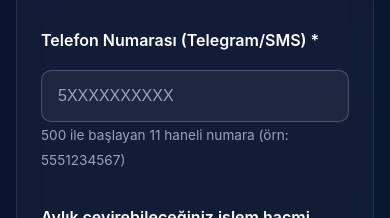
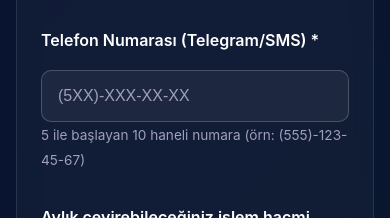
Before and after one commit to yasinerenkovalik/lansman, a React (Vite) app: page / in a window 390 px wide. Shown: the part 2872-3090 px from the top of the page. Built offline with nearby package versions, Linux system fonts and the light colour scheme.

Commit message:
phone number

```diff
--- a/src/components/LeadForm.jsx
+++ b/src/components/LeadForm.jsx
@@ -8,15 +8,32 @@ function LeadForm({ onSubmit }) {
     volume: ''
   })
 
+  const formatPhone = (value) => {
+    // Sadece rakamları al
+    const numbers = value.replace(/\D/g, '')
+
+    // 10 haneden fazla olmasın
+    if (numbers.length > 10) return formData.phone
+
+    // Format: (5XX)-XXX-XX-XX
+    // Sadece rakamları göster, 3'ten az ise
+    if (numbers.length === 0) return ''
+    if (numbers.length <= 3) return numbers
+    // 4-6 hane: (5XX)-XXX
+    if (numbers.length <= 6) return `(${numbers.slice(0, 3)})-${numbers.slice(3)}`
+    // 7-8 hane: (5XX)-XXX-XX
+    if (numbers.length <= 8) return `(${numbers.slice(0, 3)})-${numbers.slice(3, 6)}-${numbers.slice(6)}`
+    // 9-10 hane: (5XX)-XXX-XX-XX
+    return `(${numbers.slice(0, 3)})-${numbers.slice(3, 6)}-${numbers.slice(6, 8)}-${numbers.slice(8)}`
+  }
+
   const handleChange = (e) => {
     const { name, value } = e.target
 
     if (name === 'phone') {
-      // Sadece rakam al
-      const numbers = value.replace(/\D/g, '')
       setFormData({
         ...formData,
-        [name]: numbers
+        [name]: formatPhone(value)
       })
     } else {
       setFormData({
@@ -28,7 +45,20 @@ function LeadForm({ onSubmit }) {
 
   const handleSubmit = (e) => {
     e.preventDefault()
-    onSubmit(formData)
+
+    // Telefonu sadece rakam olarak gönder
+    const cleanPhone = formData.phone.replace(/\D/g, '')
+
+    // 5 ile başlamalı ve 10 hane olmalı
+    if (!cleanPhone.startsWith('5') || cleanPhone.length !== 10) {
+      alert('Lütfen geçerli bir telefon numarası giriniz (5 ile başlamalı, 10 hane)')
+      return
+    }
+
+    onSubmit({
+      ...formData,
+      phone: cleanPhone
+    })
   }
 
   return (
@@ -63,14 +93,12 @@ function LeadForm({ onSubmit }) {
               name="phone"
               value={formData.phone}
               onChange={handleChange}
-              placeholder="5XXXXXXXXXX"
-              pattern="5[0-9]{10}"
-              maxLength="11"
+              placeholder="(5XX)-XXX-XX-XX"
               required
-              title="500 ile başlayan 11 haneli telefon numarası giriniz"
+              title="5 ile başlayan 10 haneli telefon numarası giriniz"
             />
             <small style={{color: 'var(--text-muted)', fontSize: '0.85rem'}}>
-              500 ile başlayan 11 haneli numara (örn: 5551234567)
+              5 ile başlayan 10 haneli numara (örn: (555)-123-45-67)
             </small>
           </div>
 
```
